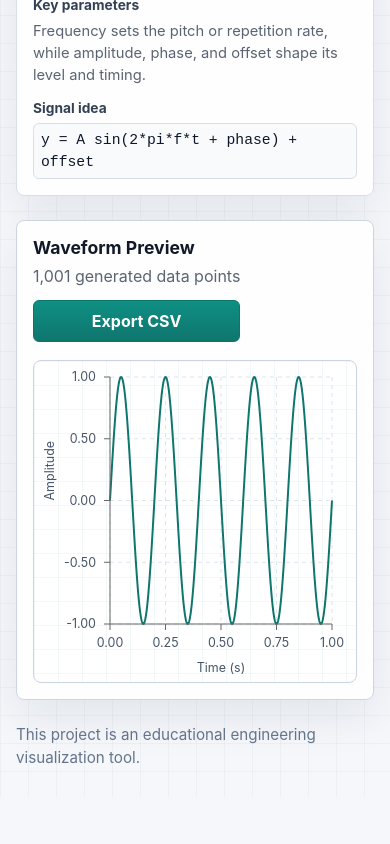
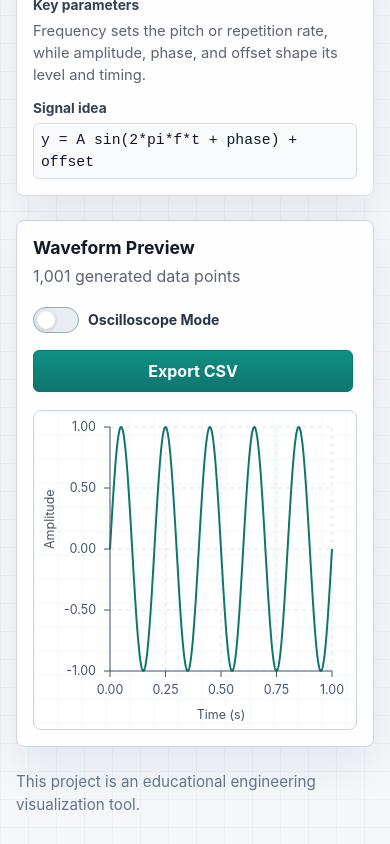
Before and after one commit to hychaw/signal-generator-visualizer, a React (Vite) app: page / in a window 390 px wide. Shown: the part 2449-3293 px from the top of the page. Before the commit the page ends 3246 px from the top, so only its background shows below. Built offline with nearby package versions, Linux system fonts and the light colour scheme.

Commit message:
Add oscilloscope mode

```diff
--- a/src/App.css
+++ b/src/App.css
@@ -332,6 +332,71 @@
   font-size: 1.1rem;
 }
 
+.waveform-actions {
+  display: flex;
+  flex-wrap: wrap;
+  justify-content: flex-end;
+  gap: 10px;
+  align-items: center;
+  min-width: 0;
+}
+
+.mode-toggle {
+  display: inline-flex;
+  gap: 9px;
+  align-items: center;
+  min-height: 40px;
+  color: #273449;
+  font-size: 0.88rem;
+  font-weight: 700;
+  cursor: pointer;
+}
+
+.mode-toggle input {
+  position: absolute;
+  opacity: 0;
+  pointer-events: none;
+}
+
+.mode-toggle-track {
+  position: relative;
+  width: 46px;
+  height: 26px;
+  flex: 0 0 auto;
+  border: 1px solid #9aa9ba;
+  border-radius: 999px;
+  background: #e8edf4;
+  transition:
+    background-color 160ms ease,
+    border-color 160ms ease,
+    box-shadow 160ms ease;
+}
+
+.mode-toggle-thumb {
+  position: absolute;
+  top: 3px;
+  left: 3px;
+  width: 18px;
+  height: 18px;
+  border-radius: 999px;
+  background: #ffffff;
+  box-shadow: 0 1px 4px rgba(15, 23, 42, 0.22);
+  transition: transform 160ms ease;
+}
+
+.mode-toggle input:checked + .mode-toggle-track {
+  border-color: #0f766e;
+  background: #0f766e;
+}
+
+.mode-toggle input:checked + .mode-toggle-track .mode-toggle-thumb {
+  transform: translateX(20px);
+}
+
+.mode-toggle input:focus-visible + .mode-toggle-track {
+  box-shadow: 0 0 0 3px rgba(15, 118, 110, 0.24);
+}
+
 .export-button {
   min-height: 40px;
   border: 1px solid #0d766c;
@@ -386,6 +451,81 @@
   border: 1px solid #cbd5e1 !important;
   border-radius: 6px;
   box-shadow: 0 12px 26px rgba(15, 23, 42, 0.12);
+}
+
+.waveform-panel-oscilloscope {
+  border-color: #2f6f55;
+  background: #10231c;
+  box-shadow:
+    0 18px 45px rgba(15, 23, 42, 0.16),
+    0 0 0 1px rgba(134, 239, 172, 0.08) inset;
+}
+
+.waveform-panel-oscilloscope h2,
+.waveform-panel-oscilloscope .mode-toggle {
+  color: #ecfdf5;
+}
+
+.waveform-panel-oscilloscope p {
+  color: #b7d7c2;
+}
+
+.waveform-chart-oscilloscope {
+  border-color: #3f8f68;
+  background:
+    linear-gradient(rgba(134, 239, 172, 0.12) 1px, transparent 1px),
+    linear-gradient(90deg, rgba(134, 239, 172, 0.12) 1px, transparent 1px),
+    radial-gradient(circle at center, rgba(21, 128, 61, 0.18), transparent 68%),
+    #07130f;
+  background-size:
+    32px 32px,
+    32px 32px,
+    100% 100%,
+    auto;
+}
+
+.waveform-chart-oscilloscope .recharts-cartesian-grid line {
+  stroke: #2f6f55;
+}
+
+.waveform-chart-oscilloscope .recharts-text {
+  fill: #c8facc;
+}
+
+.waveform-chart-oscilloscope .recharts-default-tooltip {
+  border-color: #3f8f68 !important;
+  background: #0c1f18 !important;
+  box-shadow: 0 12px 26px rgba(0, 0, 0, 0.28);
+}
+
+.scope-readout {
+  display: grid;
+  grid-template-columns: repeat(auto-fit, minmax(116px, 1fr));
+  gap: 8px;
+  min-width: 0;
+}
+
+.scope-measurement {
+  display: grid;
+  gap: 4px;
+  min-width: 0;
+  border: 1px solid rgba(134, 239, 172, 0.22);
+  border-radius: 6px;
+  background: rgba(7, 19, 15, 0.72);
+  padding: 10px;
+}
+
+.scope-measurement span {
+  color: #b7d7c2;
+  font-size: 0.76rem;
+  font-weight: 700;
+}
+
+.scope-measurement strong {
+  color: #ecfdf5;
+  font-size: 1rem;
+  line-height: 1.15;
+  overflow-wrap: anywhere;
 }
 
 .note {
@@ -450,6 +590,14 @@
     gap: 12px;
   }
 
+  .waveform-actions {
+    justify-content: stretch;
+  }
+
+  .mode-toggle {
+    width: 100%;
+  }
+
   .export-button {
     width: 100%;
   }
--- a/src/App.tsx
+++ b/src/App.tsx
@@ -24,6 +24,7 @@ function App() {
   const [parameters, setParameters] = useState<SignalParameters>(
     () => sanitizeSignalParameters(DEFAULT_SIGNAL_PARAMETERS),
   );
+  const [oscilloscopeMode, setOscilloscopeMode] = useState(false);
 
   const signalData = useMemo(() => generateSignal(parameters), [parameters]);
 
@@ -64,7 +65,13 @@ function App() {
           <SignalExplanation signalType={parameters.type} />
         </div>
 
-        <WaveformPanel data={signalData} onExportCsv={exportSignalCsv} />
+        <WaveformPanel
+          data={signalData}
+          oscilloscopeMode={oscilloscopeMode}
+          parameters={parameters}
+          onExportCsv={exportSignalCsv}
+          onOscilloscopeModeChange={setOscilloscopeMode}
+        />
       </section>
 
       <p className="note">
--- a/src/components/WaveformPanel.tsx
+++ b/src/components/WaveformPanel.tsx
@@ -2,17 +2,26 @@ import {
   CartesianGrid,
   Line,
   LineChart,
+  ReferenceLine,
   ResponsiveContainer,
   Tooltip,
   XAxis,
   YAxis,
 } from "recharts";
 
-import type { SignalPoint } from "../lib/signalTypes";
+import type { SignalParameters, SignalPoint } from "../lib/signalTypes";
 
 interface WaveformPanelProps {
   data: SignalPoint[];
+  oscilloscopeMode: boolean;
+  parameters: SignalParameters;
   onExportCsv: () => void;
+  onOscilloscopeModeChange: (enabled: boolean) => void;
+}
+
+interface Measurement {
+  label: string;
+  value: string;
 }
 
 const formatChartValue = (value: unknown) => {
@@ -31,10 +40,122 @@ const formatChartValue = (value: unknown) => {
   return String(value);
 };
 
-function WaveformPanel({ data, onExportCsv }: WaveformPanelProps) {
+const chartTheme = {
+  standard: {
+    axis: "#475569",
+    grid: "#e2e8f0",
+    line: "#0f766e",
+    tooltipBackground: "#ffffff",
+    tooltipBorder: "#cbd5e1",
+    tooltipText: "#172033",
+  },
+  oscilloscope: {
+    axis: "#c8facc",
+    grid: "#2f6f55",
+    line: "#86efac",
+    tooltipBackground: "#0c1f18",
+    tooltipBorder: "#3f8f68",
+    tooltipText: "#ecfdf5",
+  },
+};
+
+const formatMeasurement = (value: number, unit = "") => {
+  const formattedValue =
+    Math.abs(value) >= 100
+      ? value.toFixed(1)
+      : Math.abs(value) >= 10
+        ? value.toFixed(2)
+        : value.toFixed(3);
+
+  return `${formattedValue}${unit}`;
+};
+
+const getDataRange = (data: SignalPoint[]) => {
+  if (data.length === 0) {
+    return { max: 0, min: 0 };
+  }
+
+  return data.reduce(
+    (range, point) => ({
+      max: Math.max(range.max, point.y),
+      min: Math.min(range.min, point.y),
+    }),
+    { max: data[0].y, min: data[0].y },
+  );
+};
+
+const getMeasurements = (
+  parameters: SignalParameters,
+  data: SignalPoint[],
+): Measurement[] => {
+  const { max, min } = getDataRange(data);
+  const period = parameters.frequency > 0 ? 1 / parameters.frequency : 0;
+  const dcOffset =
+    data.length > 0
+      ? data.reduce((total, point) => total + point.y, 0) / data.length
+      : parameters.offset;
+  const measurements: Measurement[] = [
+    {
+      label: "Frequency",
+      value: formatMeasurement(parameters.frequency, " Hz"),
+    },
+    {
+      label: "Period",
+      value: formatMeasurement(period, " s"),
+    },
+    {
+      label: "Max",
+      value: formatMeasurement(max),
+    },
+    {
+      label: "Min",
+      value: formatMeasurement(min),
+    },
+    {
+      label: "Peak-to-Peak",
+      value: formatMeasurement(max - min),
+    },
+    {
+      label: "Offset",
+      value: formatMeasurement(dcOffset),
+    },
+  ];
+
+  if (parameters.type === "square" || parameters.type === "pulse") {
+    measurements.push({
+      label: "Duty Cycle",
+      value: formatMeasurement(parameters.dutyCycle, "%"),
+    });
+  }
+
+  return measurements;
+};
+
+const getOscilloscopeYAxisDomain = (data: SignalPoint[]): [number, number] => {
+  const { max, min } = getDataRange(data);
+  const lowerBound = Math.min(min, 0);
+  const upperBound = Math.max(max, 0);
+  const padding = Math.max((upperBound - lowerBound) * 0.08, 0.2);
+
+  return [lowerBound - padding, upperBound + padding];
+};
+
+function WaveformPanel({
+  data,
+  oscilloscopeMode,
+  parameters,
+  onExportCsv,
+  onOscilloscopeModeChange,
+}: WaveformPanelProps) {
+  const theme = oscilloscopeMode ? chartTheme.oscilloscope : chartTheme.standard;
+  const measurements = getMeasurements(parameters, data);
+  const yAxisDomain = oscilloscopeMode
+    ? getOscilloscopeYAxisDomain(data)
+    : undefined;
+
   return (
     <section
-      className="panel waveform-panel"
+      className={`panel waveform-panel${oscilloscopeMode ? " waveform-panel-oscilloscope" : ""}`}
       aria-labelledby="waveform-panel-title"
     >
       <div className="waveform-details">
@@ -42,57 +163,116 @@ function WaveformPanel({ data, onExportCsv }: WaveformPanelProps) {
           <h2 id="waveform-panel-title">Waveform Preview</h2>
           <p>{data.length.toLocaleString()} generated data points</p>
         </div>
-        <button className="export-button" type="button" onClick={onExportCsv}>
-          Export CSV
-        </button>
+        <div className="waveform-actions">
+          <label className="mode-toggle">
+            <input
+              checked={oscilloscopeMode}
+              onChange={(event) =>
+                onOscilloscopeModeChange(event.target.checked)
+              }
+              type="checkbox"
+            />
+            <span className="mode-toggle-track" aria-hidden="true">
+              <span className="mode-toggle-thumb" />
+            </span>
+            <span>Oscilloscope Mode</span>
+          </label>
+          <button className="export-button" type="button" onClick={onExportCsv}>
+            Export CSV
+          </button>
+        </div>
       </div>
 
-      <div className="waveform-chart" role="img" aria-label="Generated signal waveform chart">
+      <div
+        className={`waveform-chart${oscilloscopeMode ? " waveform-chart-oscilloscope" : ""}`}
+        role="img"
+        aria-label="Generated signal waveform chart"
+      >
         <ResponsiveContainer width="100%" height="100%">
           <LineChart
             data={data}
             margin={{ top: 16, right: 24, bottom: 28, left: 16 }}
           >
-            <CartesianGrid stroke="#e2e8f0" strokeDasharray="4 4" />
+            <CartesianGrid
+              stroke={theme.grid}
+              strokeDasharray={oscilloscopeMode ? "2 6" : "4 4"}
+            />
             <XAxis
               dataKey="t"
               label={{
                 value: "Time (s)",
                 position: "insideBottom",
                 offset: -18,
+                fill: theme.axis,
               }}
+              stroke={theme.axis}
+              tick={{ fill: theme.axis }}
               tickFormatter={(value: number) => value.toFixed(2)}
               tickMargin={8}
               type="number"
             />
             <YAxis
               dataKey="y"
+              domain={yAxisDomain}
               label={{
                 value: "Amplitude",
                 angle: -90,
                 position: "insideLeft",
                 offset: 0,
+                fill: theme.axis,
               }}
+              stroke={theme.axis}
+              tick={{ fill: theme.axis }}
               tickFormatter={(value: number) => value.toFixed(2)}
               tickMargin={8}
               type="number"
             />
+            {oscilloscopeMode && (
+              <ReferenceLine
+                ifOverflow="extendDomain"
+                stroke="#7dd3a0"
+                strokeDasharray="8 6"
+                strokeWidth={1.5}
+                y={0}
+              />
+            )}
             <Tooltip
+              contentStyle={{
+                backgroundColor: theme.tooltipBackground,
+                borderColor: theme.tooltipBorder,
+                color: theme.tooltipText,
+              }}
               formatter={(value) => [formatChartValue(value), "Amplitude"]}
+              itemStyle={{ color: theme.tooltipText }}
               labelFormatter={(value) => `Time: ${formatChartValue(value)} s`}
+              labelStyle={{ color: theme.tooltipText }}
             />
             <Line
               dataKey="y"
               dot={false}
               isAnimationActive={false}
               name="Amplitude"
-              stroke="#0f766e"
+              stroke={theme.line}
               strokeWidth={2}
               type="linear"
             />
           </LineChart>
         </ResponsiveContainer>
       </div>
+
+      {oscilloscopeMode && (
+        <section
+          className="scope-readout"
+          aria-label="Oscilloscope measurements"
+        >
+          {measurements.map((measurement) => (
+            <div className="scope-measurement" key={measurement.label}>
+              <span>{measurement.label}</span>
+              <strong>{measurement.value}</strong>
+            </div>
+          ))}
+        </section>
+      )}
     </section>
   );
 }
```
